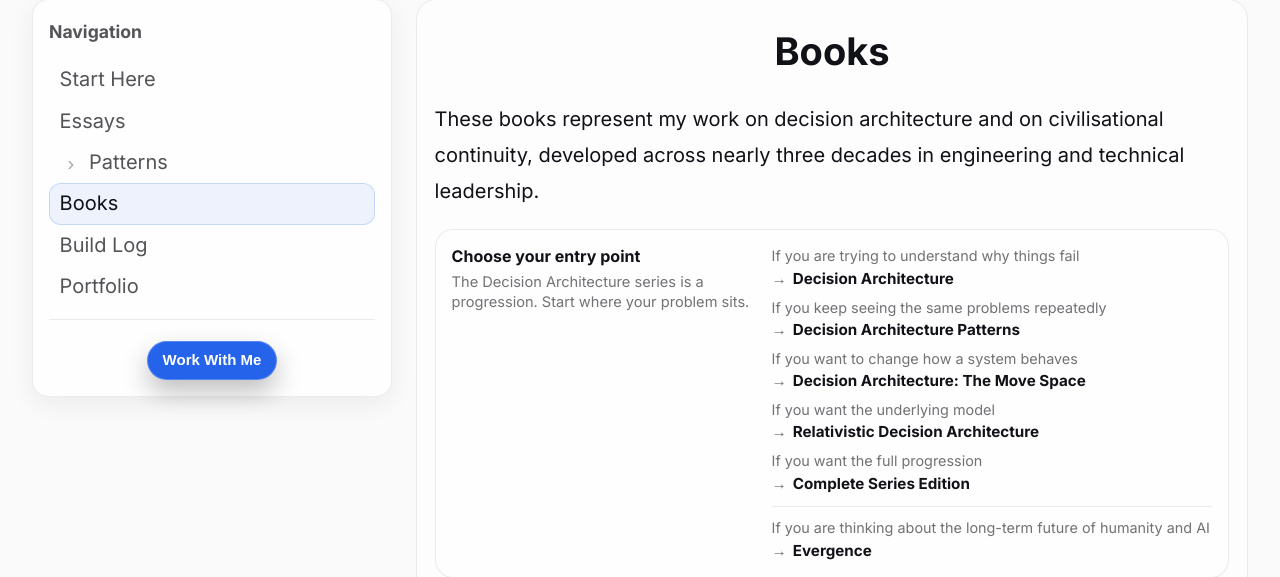
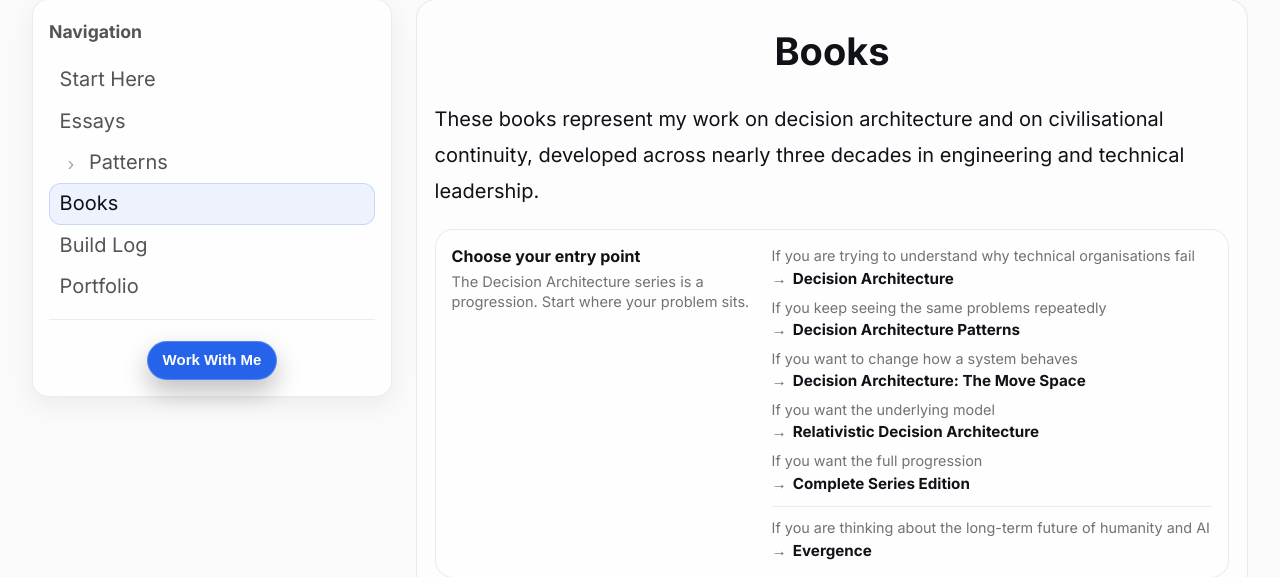
Before and after one commit to oernster/crankthecode, a FastAPI app: page /books in a window 1280 px wide. Shown: the part 144-721 px from the top of the page. Run offline with FastAPI, Linux system fonts and the light colour scheme; some libraries are stand-ins or nearby versions.

Commit message:
Say technical organisations, not things, in the Books entry guide
Matches the subtitle of Decision Architecture: how technical organisations fail and recover.

```diff
--- a/templates/books.html
+++ b/templates/books.html
@@ -26,7 +26,7 @@
 
           <div class="books-entry-guidance__list" role="list" aria-label="Entry points">
             <div class="books-entry-guidance__item" role="listitem">
-              <div class="books-entry-guidance__condition">If you are trying to understand why things fail</div>
+              <div class="books-entry-guidance__condition">If you are trying to understand why technical organisations fail</div>
               <div class="books-entry-guidance__target">
                 <span class="books-entry-guidance__action">
                   <span class="books-entry-guidance__arrow" aria-hidden="true">→</span>
```
